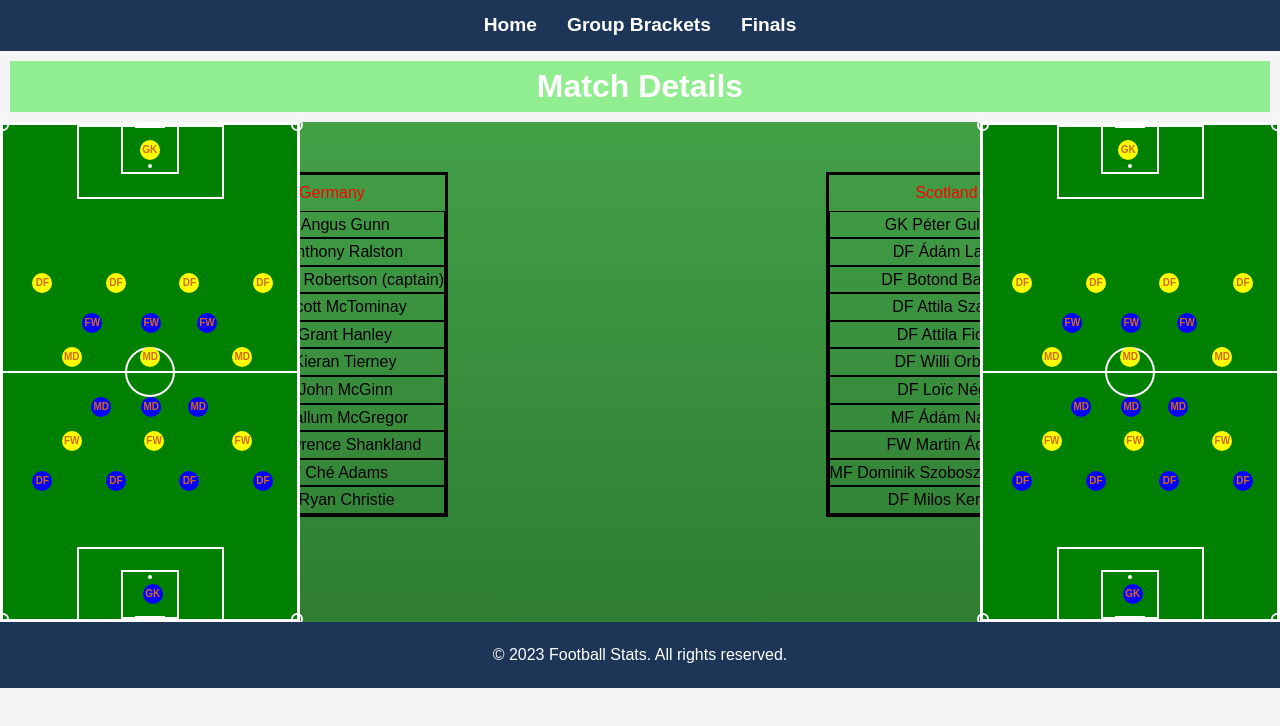
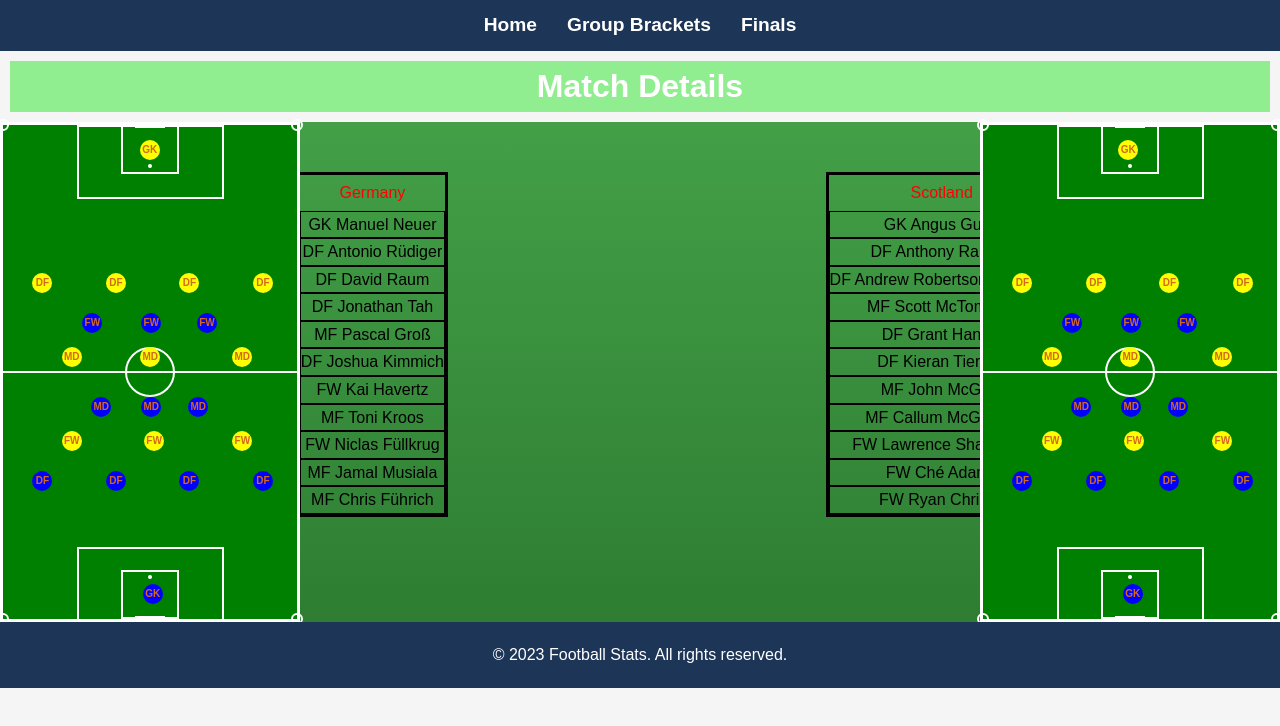
Before and after one commit to GeorgiTodorov94/Sirma-Final-Exam-JS---React, a React (Vite) app: page /match-details/1 in a window 1280 px wide. Shown: the top 726 px of the page. Built offline with nearby package versions, Linux system fonts and the light colour scheme.

Commit message:
Fixed Correct Player Display in Field.jsx

```diff
--- a/src/Components/details/MatchDetails.jsx
+++ b/src/Components/details/MatchDetails.jsx
@@ -12,12 +12,8 @@ export default function MatchDetails() {
     const { data: matches } = useCSVData('matches.csv');
     const { data: teams } = useCSVData('teams.csv');
 
-    const [loading, setLoading] = useState(true)
+    const [loading, setLoading] = useState(true);
 
-    // A random idea ->>>>> \n
-    // Instead of calling useCSVData each time in every component I have to try to use createContext and save the data in the local storage
-    // so that the whole application can have access to this data instead of fetching it every time in every component it is needed.
-    // I need to start coding this idea in parseScv.js - export the function that will handle my idea. TO BE CONTINUED
 
     const [groupedPlayersByTeamID, setGroupedPlayersByTeamID] = useState([]);
 
@@ -32,15 +28,12 @@ export default function MatchDetails() {
     useEffect(() => {
         if (matches.length && teams.length) {
             const currentlySelectedMatch = matches.find(m => m.ID === matchID);
-            setLoading(false)
             setCurrentMatch(Object.assign({}, currentMatch, currentlySelectedMatch));
-            setLoading(true);
-            // console.log(currentMatch)
             // setCurrentMatch(prev => ({ ...prev, ...currentlySelectedMatch }));
             declarePlayersAndTeams();
-            setLoading(false);
         };
     }, [matches, players, teams, loading]);
+    console.log(currentMatch);
 
     const groupingPlayersByTeamID = (data) => {
         return players.reduce((acc, player) => {
@@ -57,6 +50,7 @@ export default function MatchDetails() {
 
     function declarePlayersAndTeams() {
         let playersByTeams = groupingPlayersByTeamID(players);
+        // console.log(playersByTeams)
         setGroupedPlayersByTeamID(Object.values(playersByTeams));
 
         if (!groupedPlayersByTeamID.length) {
@@ -69,7 +63,7 @@ export default function MatchDetails() {
 
     if (!players.length || !teams.length || !currentMatch.ID) {
         return <div>Loading...</div>
-    }
+    };
 
     return (
         <>
--- a/src/Components/fields/Field.jsx
+++ b/src/Components/fields/Field.jsx
@@ -27,7 +27,7 @@ export default function Field({
             clubPlayers: groupedPlayersByTeamID
         }));
     }, [match, teams.data, matches.data, players.data, matchID]);
-    // console.log(match)
+    console.log(currentData.clubPlayers)
 
 
     if (!currentData.teams?.length || !currentData.currentMatch || !currentData.clubPlayers) {
@@ -43,9 +43,9 @@ export default function Field({
         // console.log(teamB)
 
 
-        const teamAPlayers = currentData?.clubPlayers[teamA?.ID] || 'Undefined';
+        const teamAPlayers = currentData?.clubPlayers[teamA?.ID - 1] || 'Undefined';
         // console.log(teamAPlayers)
-        const teamBPlayers = currentData?.clubPlayers[teamB?.ID] || 'Undefined';
+        const teamBPlayers = currentData?.clubPlayers[teamB?.ID - 1] || 'Undefined';
         // console.log(teamBPlayers)
 
         return {
@@ -57,8 +57,10 @@ export default function Field({
     };
 
     const matchDetails = getMatchTeams();
-    console.log(matchDetails.teamA.ID)
-    console.log(matchDetails.teamB.ID)
+    // console.log(matchDetails.teamA.ID)
+    // console.log(matchDetails.teamB.ID)
+    // console.log(matchDetails.teamAPlayers)
+    // console.log(matchDetails.teamBPlayers)
     // console.log(matchDetails.teamBPlayers)
     // console.log(matchDetails.teamB.Name)
 
--- a/src/Components/matches/Matches.jsx
+++ b/src/Components/matches/Matches.jsx
@@ -37,6 +37,7 @@ export default function Matches() {
             const teamA = groupTeams.find(team => team.ID === match.ATeamID);
             const teamB = groupTeams.find(team => team.ID === match.BTeamID);
 
+
             return {
                 MatchID: match.ID,
                 Date: match.Date,
@@ -64,6 +65,7 @@ export default function Matches() {
     const groupedMatches = groupMatches(currentTeams, currentMatches);
     const groupKeys = Object.keys(groupedMatches);
 
+
     return (
         <>
             <h1 style={{ color: 'black' }}>Brackets</h1>
@@ -83,5 +85,5 @@ export default function Matches() {
                 ))}
             </div>
         </>
-    )
-}
+    );
+};
--- a/src/Components/search-filter/SearchFilter.jsx
+++ b/src/Components/search-filter/SearchFilter.jsx
@@ -1,15 +1,15 @@
+import '../../styling/searchFilter.css'
+
 import { useEffect, useState } from "react";
 import { useData } from "../../utilities/dataContext";
-import '../../styling/searchFilter.css'
 import { useNavigate, useParams } from "react-router";
 
 export default function SearchFilter({ allMatches, allTeams, onFilter }) {
     const [searchTerm, setSearchTerm] = useState('');
     const [stageFilter, setStageFilter] = useState('');
     const { teams, matches } = useData();
-    const navigate = useNavigate()
-    const matchID = useParams();
-    console.log(matchID)
+    const navigate = useNavigate();
+
 
     const handleSearch = () => {
         const filteredMatches = allMatches.filter((match) => {
@@ -29,7 +29,7 @@ export default function SearchFilter({ allMatches, allTeams, onFilter }) {
             const matchesStage = stageFilter === '' || stageFilter.toLowerCase();
             // Continue with this in an hour.
 
-            navigate(`/match-details/${match.ID}`)
+            // navigate(`/match-details/${match.ID}`);
             return matchesSearchTerm & matchesStage;
         });
         onFilter(filteredMatches);
@@ -38,6 +38,8 @@ export default function SearchFilter({ allMatches, allTeams, onFilter }) {
         console.log(searchTerm);
         // console.log(stageFilter);
     }, [searchTerm]);
+    console.log(displayedMatches)
+
 
 
     return (
```
